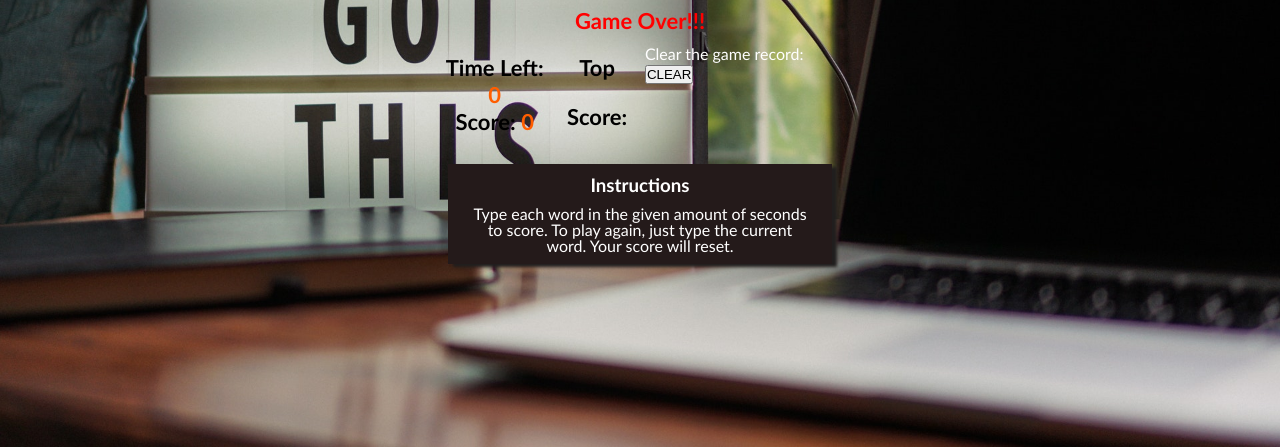
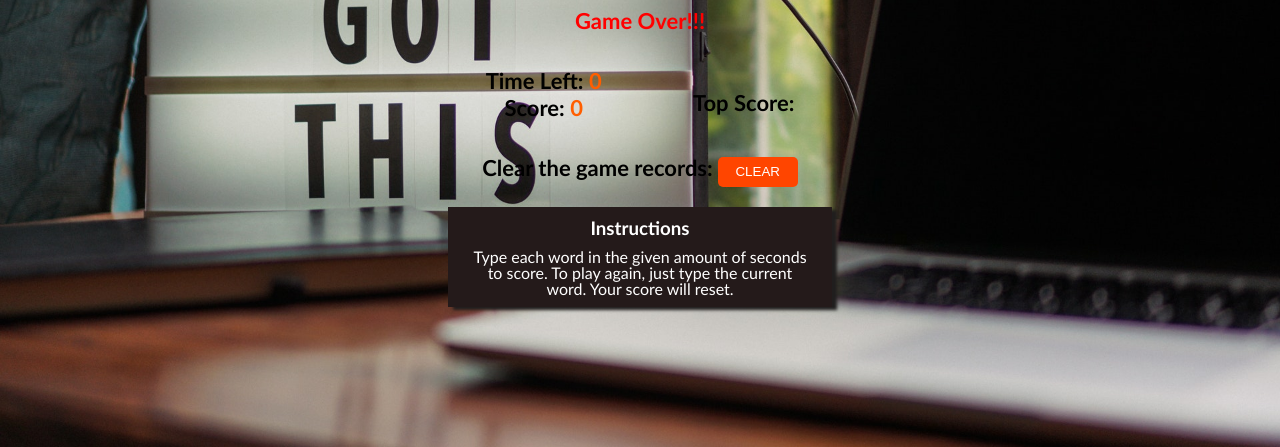
Before and after one commit to ZQWang39/Game---Wordbeater, a plain HTML site: page index.html in a window 1280 px wide. Shown: the part 353-800 px from the top of the page. Drawn offline with Linux system fonts and the light colour scheme.

Commit message:
Add styles to clear button

```diff
--- a/index.html
+++ b/index.html
@@ -46,9 +46,10 @@
              <p>Top Score: <span id="topScore"></span></p>
            </div>
 
-           <div class = "clear">
-               Clear the game record:<button>CLEAR</button>
-           </div>
+        </div>
+
+        <div class = "clear">
+            Clear the game records:<button>CLEAR</button>
         </div>
 
         <div class ="instruction">
--- a/style.css
+++ b/style.css
@@ -100,20 +100,26 @@ body{
     margin:10px auto;
 
 }
-.display{
+.display,
+.top-score,
+.clear{
     text-align: center;
     font-size: 22px;
     font-weight: bolder;
     color:black;
     margin:auto;
 }
-.top-score{
+
+.clear button{
+    width: 80px;
+    height:30px;
+    margin-left: 5px;
     text-align: center;
-    font-size: 22px;
-    font-weight: bolder;
-    color:black;
-    margin-top: 20px;
-    margin:auto;
+    border-radius: 5px;
+    cursor: pointer;
+    background-color: orangered;
+    color: white;
+    border: none;
 }
 
 .time,
```
